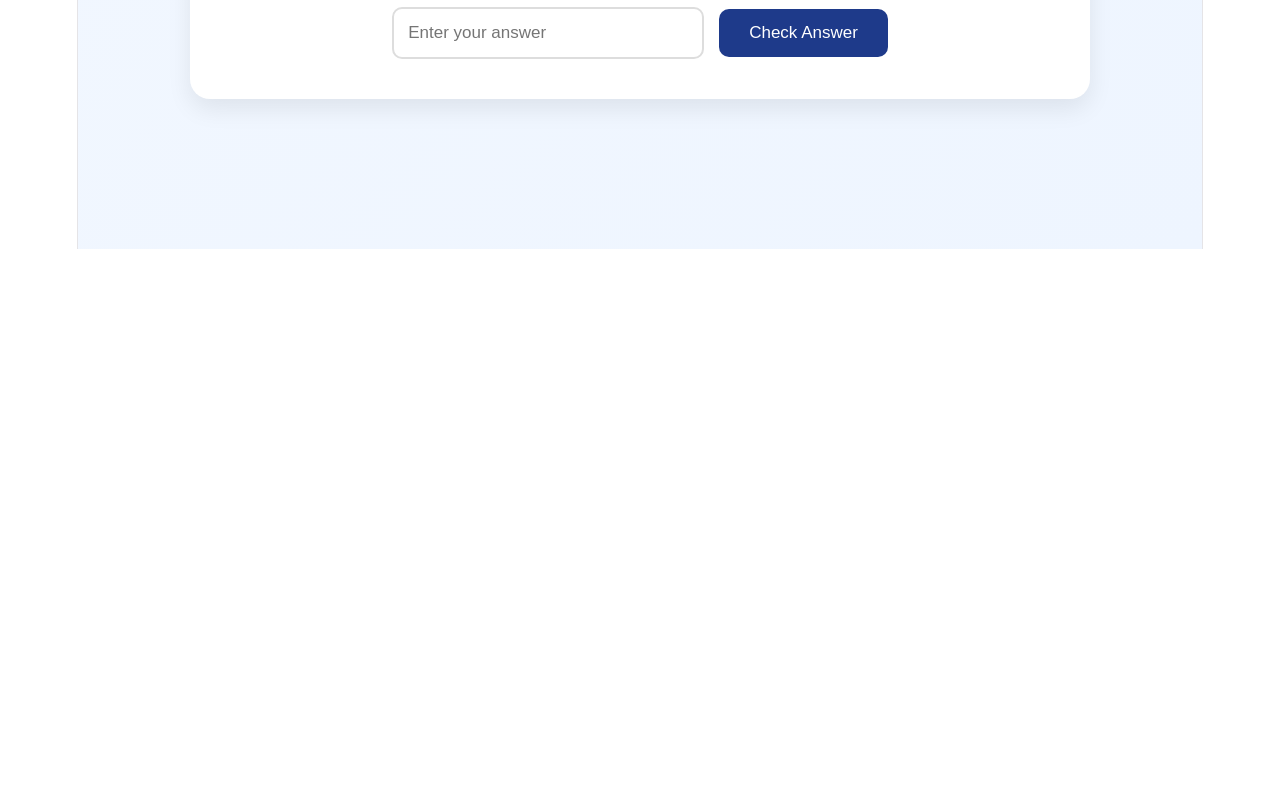
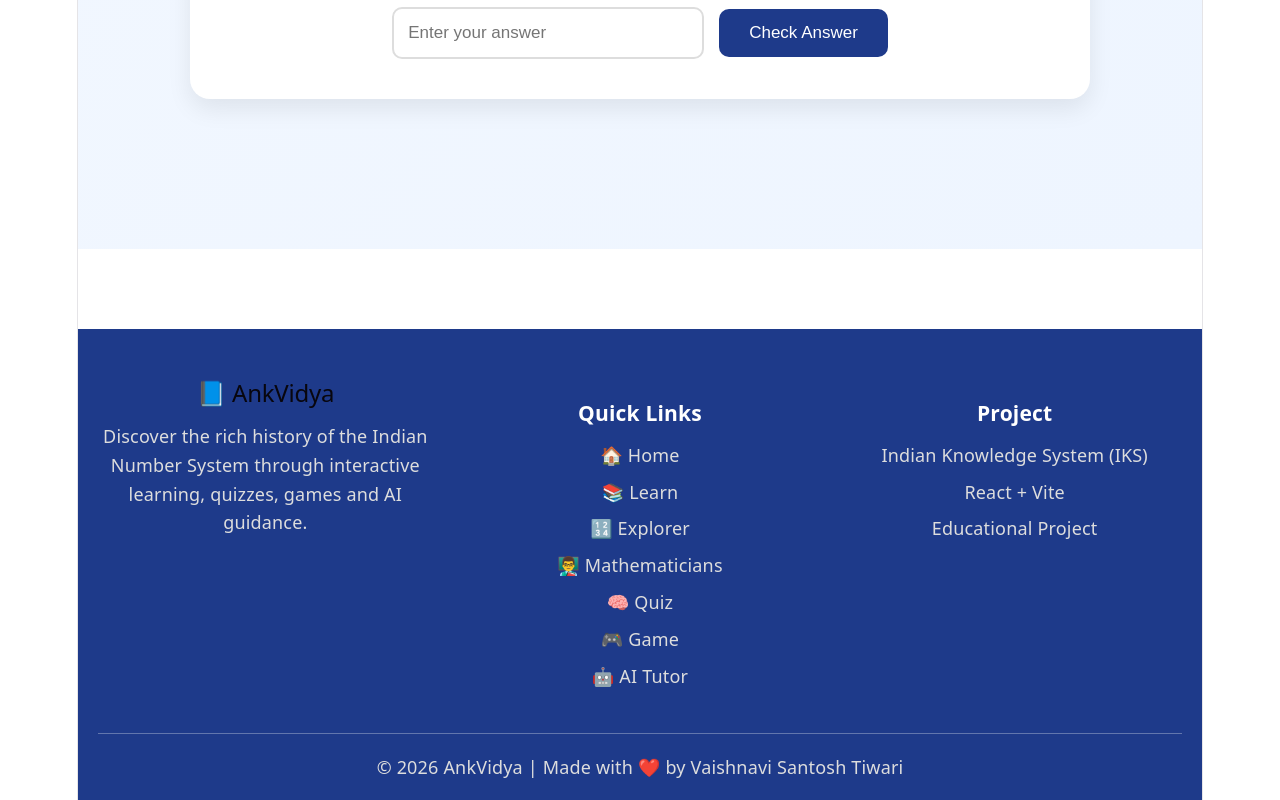
Before and after one commit to vaishnavi5640/AnkVidya, a React app in the folder frontend/: page / in a window 1280 px wide. Shown: the part 3564-4364 px from the top of the page. Before the commit the page ends 3813 px from the top, so only its background shows below. Built offline with nearby package versions, Linux system fonts and the light colour scheme; the HTML template or start-up script is replaced by a standard one.

Commit message:
Added reusable footer across the website

```diff
--- /dev/null
+++ b/frontend/src/components/Footer.jsx
@@ -0,0 +1,49 @@
+import "../styles/Footer.css";
+
+function Footer() {
+  return (
+    <footer className="footer">
+
+      <div className="footer-container">
+
+        <div className="footer-section">
+          <h2>📘 AnkVidya</h2>
+          <p>
+            Discover the rich history of the Indian Number System through
+            interactive learning, quizzes, games and AI guidance.
+          </p>
+        </div>
+
+        <div className="footer-section">
+          <h3>Quick Links</h3>
+
+          <p>🏠 Home</p>
+          <p>📚 Learn</p>
+          <p>🔢 Explorer</p>
+          <p>👨‍🏫 Mathematicians</p>
+          <p>🧠 Quiz</p>
+          <p>🎮 Game</p>
+          <p>🤖 AI Tutor</p>
+        </div>
+
+        <div className="footer-section">
+          <h3>Project</h3>
+
+          <p>Indian Knowledge System (IKS)</p>
+          <p>React + Vite</p>
+          <p>Educational Project</p>
+        </div>
+
+      </div>
+
+      <hr />
+
+      <p className="copyright">
+        © 2026 AnkVidya | Made with ❤️ by Vaishnavi Santosh Tiwari
+      </p>
+
+    </footer>
+  );
+}
+
+export default Footer;
--- a/frontend/src/pages/AITutor.jsx
+++ b/frontend/src/pages/AITutor.jsx
@@ -1,3 +1,4 @@
+import Footer from "../components/Footer";
 import { useState } from "react";
 import Navbar from "../components/Navbar";
 import "../styles/AITutor.css";
@@ -85,7 +86,7 @@ function AITutor() {
         </div>
 
       </div>
-
+<Footer />
     </>
   );
 }
--- a/frontend/src/pages/Explorer.jsx
+++ b/frontend/src/pages/Explorer.jsx
@@ -1,3 +1,4 @@
+import Footer from "../components/Footer";
 import { useState } from "react";
 import Navbar from "../components/Navbar";
 import "../styles/Explorer.css";
@@ -285,7 +286,7 @@ function Explorer() {
 
       </div>
 
-
+<Footer />
     </>
 
   );
--- a/frontend/src/pages/Game.jsx
+++ b/frontend/src/pages/Game.jsx
@@ -1,3 +1,4 @@
+import Footer from "../components/Footer";
 import { useState } from "react";
 import Navbar from "../components/Navbar";
 import "../styles/Game.css";
@@ -96,6 +97,7 @@ function Game() {
         </div>
 
       </div>
+      <Footer />
     </>
   );
 }
--- a/frontend/src/pages/Home.jsx
+++ b/frontend/src/pages/Home.jsx
@@ -1,3 +1,4 @@
+import Footer from "../components/Footer";
 import "../styles/Home.css";
 import { useState } from "react";
 import Navbar from "../components/Navbar";
@@ -308,6 +309,7 @@ const checkAnswer = () => {
 
 </section>
       </section>
+      <Footer />
     </>
   );
 }
--- a/frontend/src/pages/Learn.jsx
+++ b/frontend/src/pages/Learn.jsx
@@ -1,3 +1,4 @@
+import Footer from "../components/Footer";
 import Navbar from "../components/Navbar";
 import "../styles/Learn.css";
 
@@ -217,7 +218,7 @@ function Learn() {
 
 </section>
       </div>
-
+<Footer />
     </>
   );
 }
--- a/frontend/src/pages/Mathematicians.jsx
+++ b/frontend/src/pages/Mathematicians.jsx
@@ -1,3 +1,4 @@
+import Footer from "../components/Footer";
 import Navbar from "../components/Navbar";
 import "../styles/Mathematicians.css";
 
@@ -84,7 +85,7 @@ function Mathematicians() {
         </div>
 
       </div>
-
+<Footer />
     </>
   );
 }
--- a/frontend/src/pages/Quiz.jsx
+++ b/frontend/src/pages/Quiz.jsx
@@ -1,3 +1,4 @@
+import Footer from "../components/Footer";
 import { useState } from "react";
 import Navbar from "../components/Navbar";
 import "../styles/Quiz.css";
@@ -136,7 +137,7 @@ function Quiz() {
       )}
 
     </div>
-
+<Footer />
     </>
   )
 
--- /dev/null
+++ b/frontend/src/styles/Footer.css
@@ -0,0 +1,36 @@
+.footer{
+    background:#1E3A8A;
+    color:white;
+    margin-top:80px;
+    padding:50px 20px 20px;
+}
+
+.footer-container{
+    max-width:1200px;
+    margin:auto;
+    display:grid;
+    grid-template-columns:repeat(auto-fit,minmax(250px,1fr));
+    gap:40px;
+}
+
+.footer-section h2,
+.footer-section h3{
+    margin-bottom:15px;
+}
+
+.footer-section p{
+    margin:8px 0;
+    color:#ddd;
+    line-height:1.6;
+}
+
+.footer hr{
+    margin:35px 0 20px;
+    border:none;
+    border-top:1px solid rgba(255,255,255,.3);
+}
+
+.copyright{
+    text-align:center;
+    color:#ddd;
+}
```
